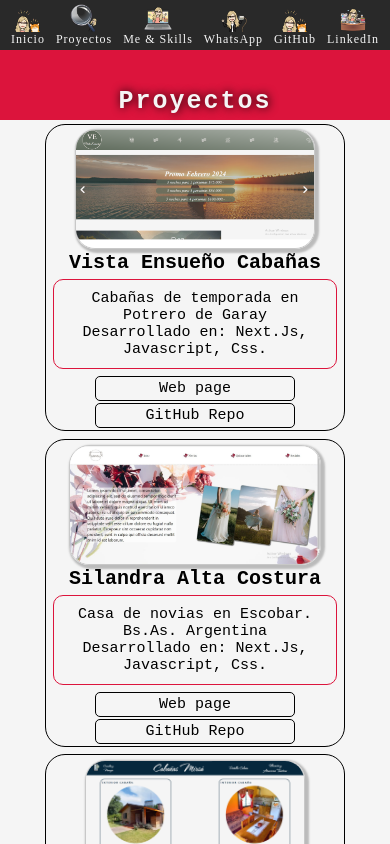
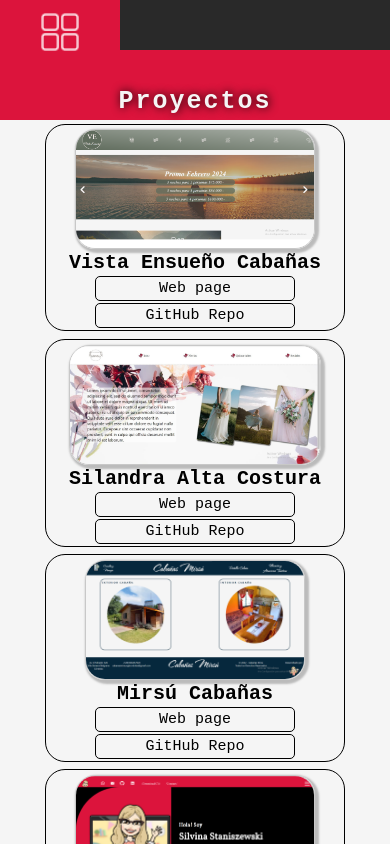
Before and after one commit to SilviStani/silvina_portfolio, a Next.js app: page /projects in a window 390 px wide. Shown: the top 844 px of the page. Built offline with nearby package versions, Linux system fonts and the light colour scheme; a web font is replaced by a local one.

Commit message:
css responsiveness

```diff
--- a/Components/Footer/Footer.jsx
+++ b/Components/Footer/Footer.jsx
@@ -1,5 +1,8 @@
 import React from "react";
 import styles from "../../Styles/Footer.module.css";
+import Link from "next/link";
+import { data } from "../Header/data.js";
+import Image from "next/image";
 
 const Footer = () => {
   const time = Date();
@@ -10,16 +13,12 @@ const Footer = () => {
         <article className={styles.leftArticle}>
         <article className={styles.row}>
           <p>Silvina Staniszewski</p>
-          <p>Dev / Tester</p>
+          <p>QA Automation / Dev</p>
         </article>
-
         </article>
       </section>
       <section className={styles.right}>
-        <article className={styles.rowTwo}>
-          <p>Villa General Belgrano, Argentina</p>
-          <p>{date}</p>
-        </article>
+
       </section>
     </footer>
   );
--- a/Components/Header/Header.jsx
+++ b/Components/Header/Header.jsx
@@ -3,6 +3,7 @@ import styles from "../../Styles/Header.module.css";
 import { data } from "./data.js";
 import Link from "next/link";
 import Image from "next/image";
+import HeaderMobile from "./HeaderMobile";
 
 const Header = () => {
   return (
@@ -22,6 +23,7 @@ const Header = () => {
             </Link>
         )}
       </ul>
+      <HeaderMobile></HeaderMobile>
     </header>
   );
 };
--- /dev/null
+++ b/Components/Header/HeaderMobile.jsx
@@ -0,0 +1,65 @@
+import React from "react";
+import styles from "../../Styles/Header.module.css";
+import { data } from "./data.js";
+import Link from "next/link";
+import Image from "next/image";
+import { Artifika } from "next/font/google";
+
+const HeaderMobile = () => {
+  return (
+    <section className={styles.mobile}>
+      <details className={styles.acordeon}>
+        <summary className={styles.summary}>
+          <Image
+            src="/assets/menu-principal.png"
+            alt="menu inicio"
+            height={40}
+            width={40}
+            id="inicio"
+            className={styles.navImage}
+          />
+        </summary>
+        {data.map((e) => (
+          <>
+            <Link
+              href={e.url}
+              target={e.target}
+              className={styles.links}
+              key={e.id}
+            >
+              <Image
+                src={e.src}
+                alt={e.title}
+                height={40}
+                width={40}
+                id={e.id}
+                className={styles.navImage}
+              />
+              <p className={styles.p}>{e.title}</p>
+              {e.id < 6 ? (
+                <span className={styles.lines}></span>
+              ) : (
+                <span></span>
+              )}
+            </Link>
+          </>
+        ))}
+      </details>
+    </section>
+  );
+};
+
+export default HeaderMobile;
+/**    {data.map((e) =>
+            <Link href={e.url} target={e.target} className={styles.links} key={e.id}>
+              <Image
+                src={e.src}
+                alt={e.title}
+                height={60}
+                width={60}
+                id={e.id}
+                className={styles.navImage}
+              />
+              <p className={styles.p}>{e.title}</p>
+            </Link>
+        )} */
--- a/Styles/Header.module.css
+++ b/Styles/Header.module.css
@@ -1,19 +1,21 @@
-.HeaderContainer{
+.HeaderContainer {
     height: 80px;
     background-color: rgb(41, 41, 41);
     position: fixed;
     width: 100%;
     z-index: 2;
 }
-.rowHead{
+
+.rowHead {
     height: 100%;
     display: flex;
     flex-direction: row;
     justify-content: center;
     align-items: center;
-    justify-content:space-evenly;
+    justify-content: space-evenly;
 }
-.links{
+
+.links {
     cursor: pointer;
     text-decoration: none;
     display: flex;
@@ -22,30 +24,74 @@
     justify-content: center;
     color: whitesmoke;
 }
-.li{
+
+.li {
     list-style: none;
 }
-.links:hover{
+
+.links:hover {
     transform: scale(1.05);
 }
-.p{
-    font-family: "Dancing Script", cursive;
-    font-size: 20px;
-    letter-spacing: 1px;
+
+.p {
+    font-size: 18px;
 }
-.pMobile{
+
+.pMobile {
     display: none;
 }
+
+.movile {
+    display: none;
+}
+
 @media only screen and (max-width: 480px) {
-    .HeaderContainer{
+    .HeaderContainer {
         height: 50px;
+        display: flex;
+        justify-content: left;
+    }
+
+    .rowHead {
+        display: none;
+    }
+
+    .mobile {
+        background-color: crimson;
+        width: 120px;
+        display: flex;
+        flex-direction: column;
+        align-items: center;
+        justify-content: center;
+        top: 0;
+    }
+    .acordeon {
+        background-color: crimson;
+        color: transparent;
+        position: absolute;
+        top: 0;
+        margin-top: 3%;
+        margin-bottom: 3%;
+        height: auto;
+        justify-content: center;
+    }
+    .summary{
+        width: 120px;
+        display: flex;
+        align-items: center;
+        justify-content: center;
+    }
+    .p {
+        font-size: 15px;
+    }
+    .lines{
+        width: 100px;
+        height: 2px;
+
+        margin-top: 2%;
+        margin-bottom: 2%;
     }
     .navImage{
-        height: 28px;
-        width: 28px;
-    }
-    .p{
-        font-size: 12px;
-        font-family: serif;
+        margin-bottom: 5%;
     }
 }
--- a/Styles/Projects.module.css
+++ b/Styles/Projects.module.css
@@ -108,6 +108,7 @@
     border-radius: 10px;
     border: 1px solid crimson;
 }
+
 @media only screen and (max-width: 480px){
     .Upper {
         height: calc(40px + 80px);
@@ -140,7 +141,6 @@
         border-radius: 5px;
     }
     .DescComponent{
-        font-size: 15px;
-        text-align: center;
+        display: none;
     }
 }
```
Also changed, not shown: public/assets/menu-principal.png (added), 1 other file (tests, documents, lock files or other folders).
